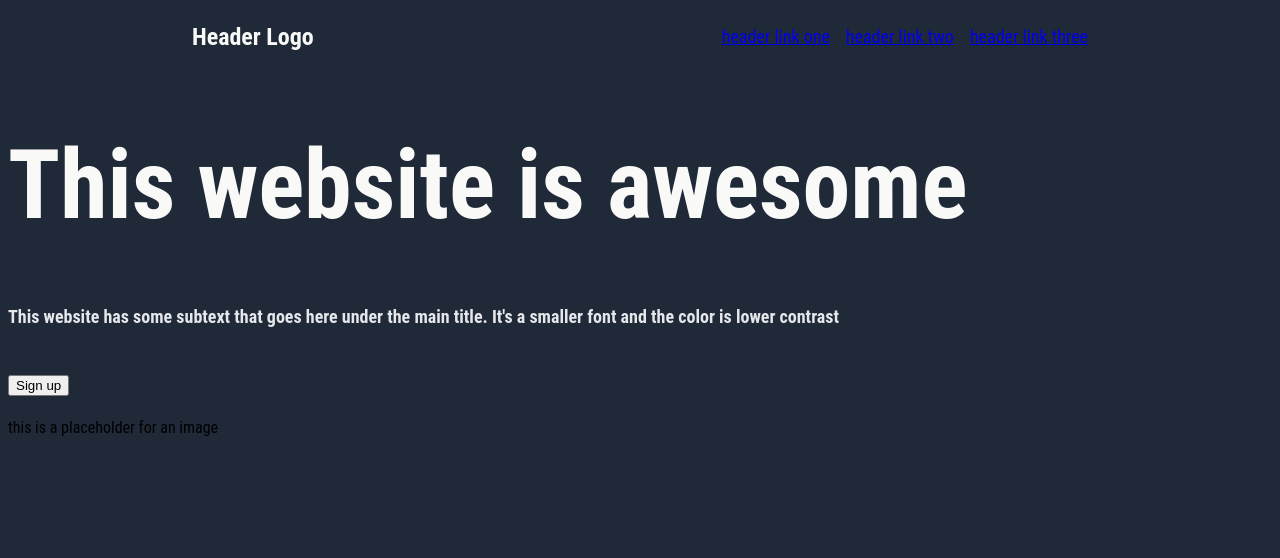
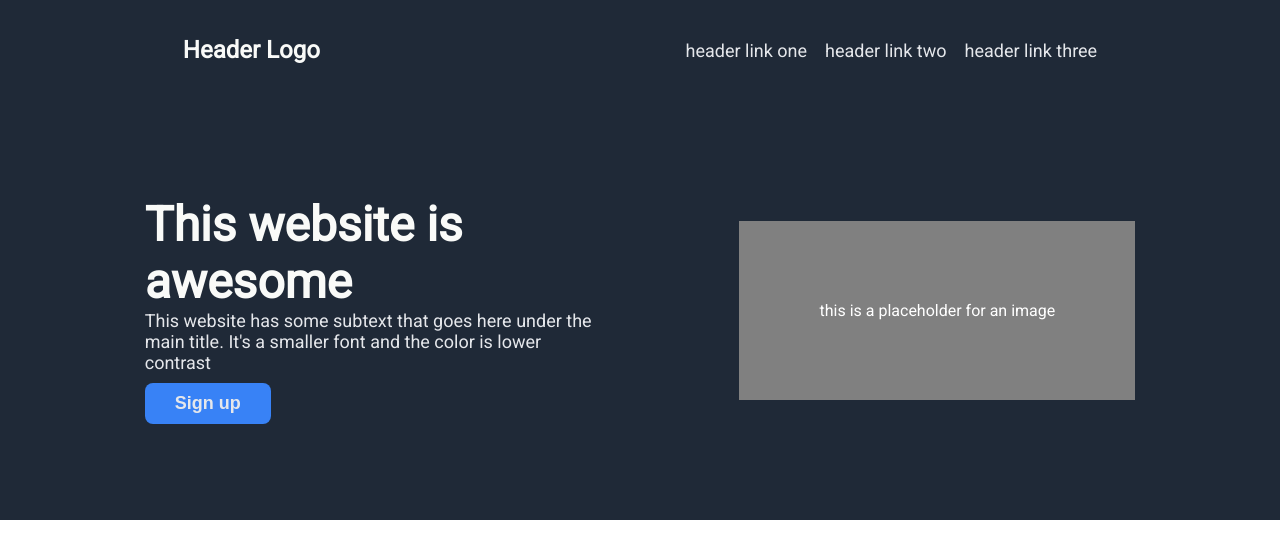
Before and after one commit to Krittur/odin-landing-page, a plain HTML site: page index.html in a window 1280 px wide. Drawn offline with Linux system fonts and the light colour scheme.

Commit message:
Update landing page styling and sign up cta
Reformat background color of .header and .main
Add universal margin and padding
Add height calc for .main to better position background colors
Update border radius for signup-cta
Add basic grey background to placeholder .main-image

```diff
--- a/style.css
+++ b/style.css
@@ -1,14 +1,23 @@
+* {
+    margin: 0;
+    padding: 0;
+    box-sizing: border-box;
+}
+
 body {
-    font-family: "Roboto Condensed", sans-serif;
+    font-family: 'Roboto', sans-serif;
+}
+
+.header,
+.main {
     background-color: #1f2937;
 }
 
 .header {
+    height: 100px;
     display: flex;
-    flex: 1;
     justify-content: space-around;
     align-items: center;
-    margin-bottom: 50px;
 }
 
 .logo {
@@ -17,32 +26,35 @@ body {
     font-weight: bold;
 }
 
-.links {
-    font-size: 18px;
-    color: #e5e7eb;
-    display: flex;
-    gap: 16px;
-}
 
 ul {
     list-style: none;
+    display: flex;
+    gap: 18px;
 }
 
-.body {
-    display: flex;
-    justify-content: space-around;
-    align-items: center;
+ul li a {
+    text-decoration: none;
+    font-size: 18px;
+    color: #e5e7eb;
 }
 
-.container {
+.main {
+    display: flex;
+    justify-content:space-evenly;
+    align-items: center;
+    height:calc(65vh - 100px);
+}
+
+.hero {
     display: flex;
     flex-wrap: wrap;
     width: 450px;
 }
 
-.hero {
+.hero-title {
     font-size: 48px;
-    font-weight: 900;
+    font-weight: 800;
     color: #f9faf8;
 }
 
@@ -51,6 +63,20 @@ ul {
     color: #e5e7eb;
 }
 
-.sign-up-1 {
+.signup-cta {
+    color: #e5e7eb;
     background-color: #3882f6;
+    font-weight: 800;
+    font-size: 18px;
+    padding: 10px 30px;
+    border-radius: 8px;
+    border: none;
+    margin-top: 10px;
 }
+
+.main-image {
+    display: flex;
+    color: white;
+    background-color: grey;
+    padding: 80px;
+}
```
